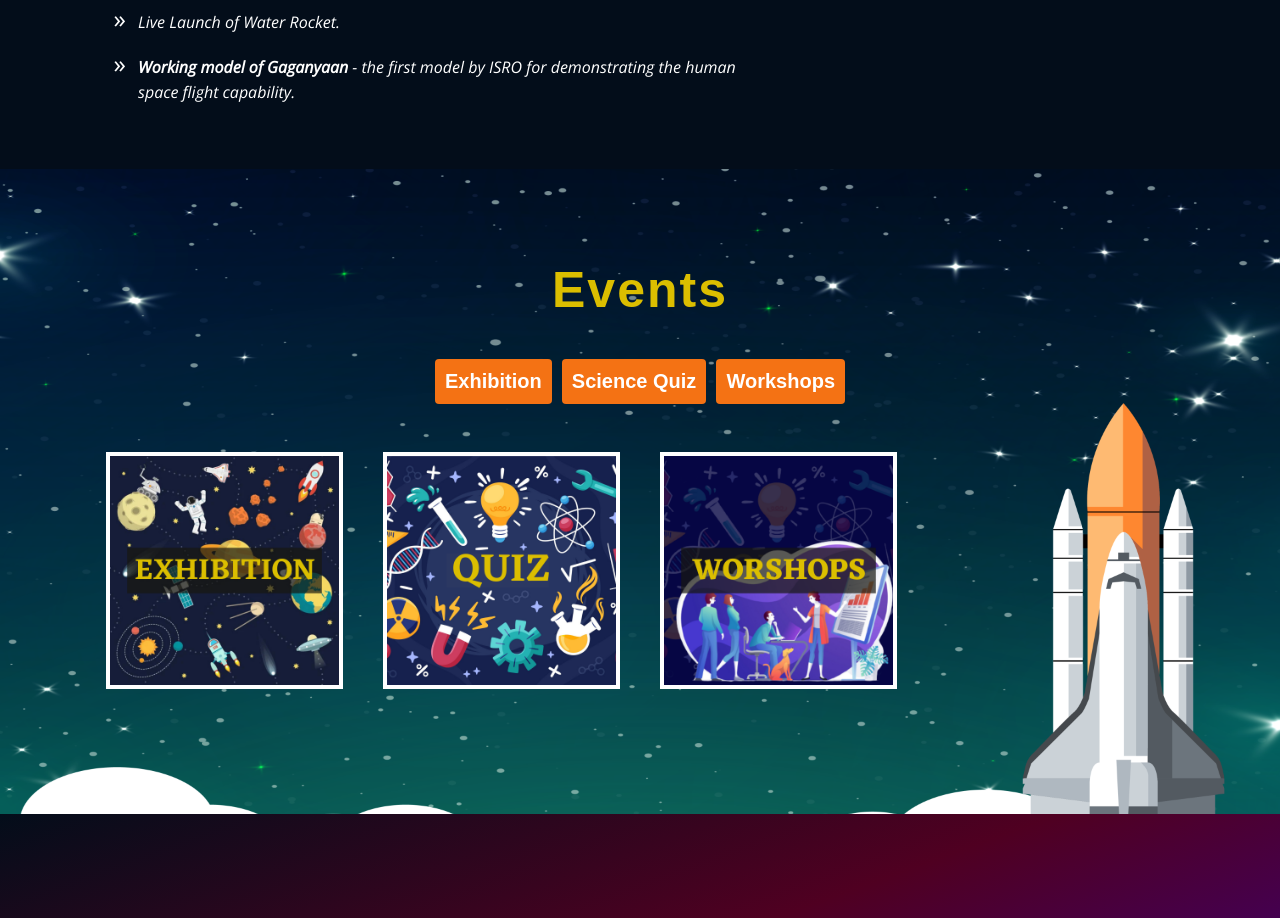
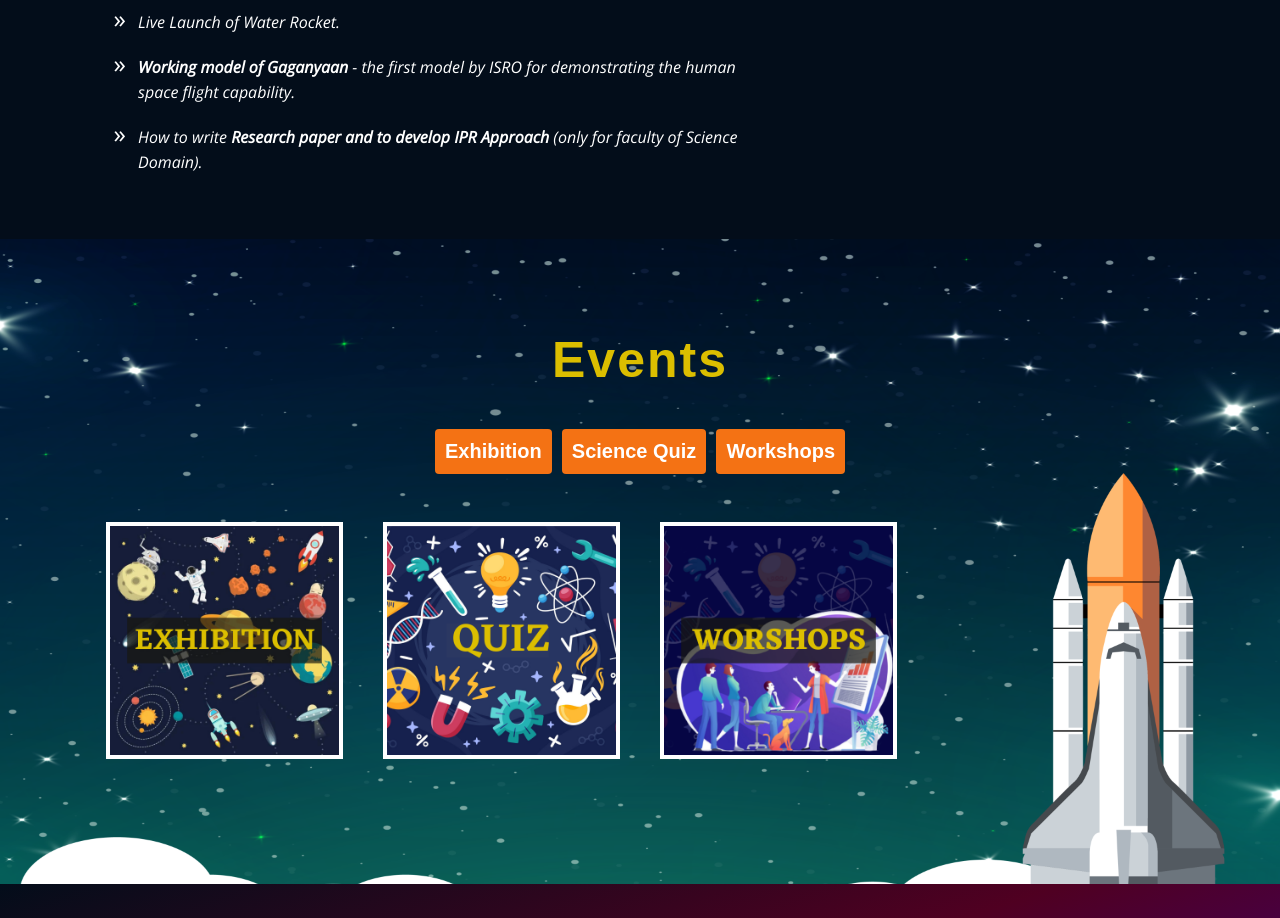
Before and after one commit to Varun180201/jecrcisro, a plain HTML site: page index.html in a window 1280 px wide. Shown: the part 1760-2678 px from the top of the page. Drawn offline with nearby package versions, Linux system fonts and the light colour scheme; a script that the page names is missing; a web font is replaced by a local one.

Commit message:
Update index.html

```diff
--- a/index.html
+++ b/index.html
@@ -490,6 +490,11 @@
                                 </p>
                               </li>
 
+				<li>
+                                <p class="testimonial-text" style="color: #fff;">How to write <b>Research paper and to develop IPR Approach</b> (only for faculty of Science Domain).
+                                </p>
+                              </li>
+
                         </ol>
 
 
```
